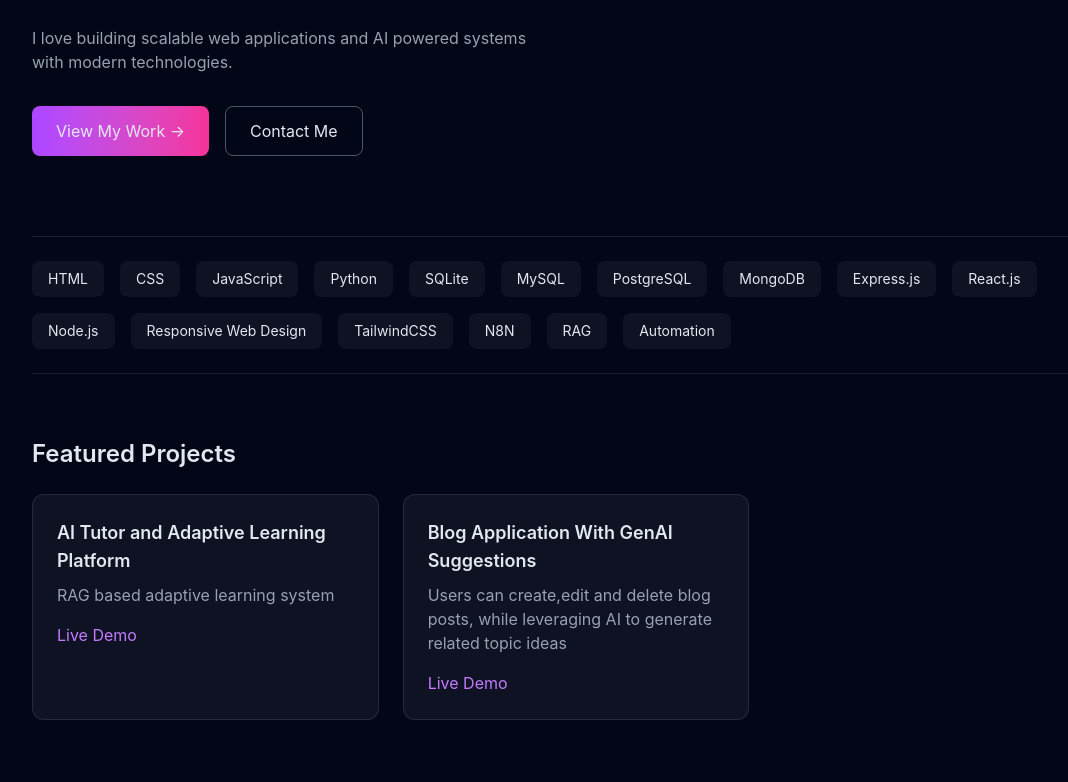
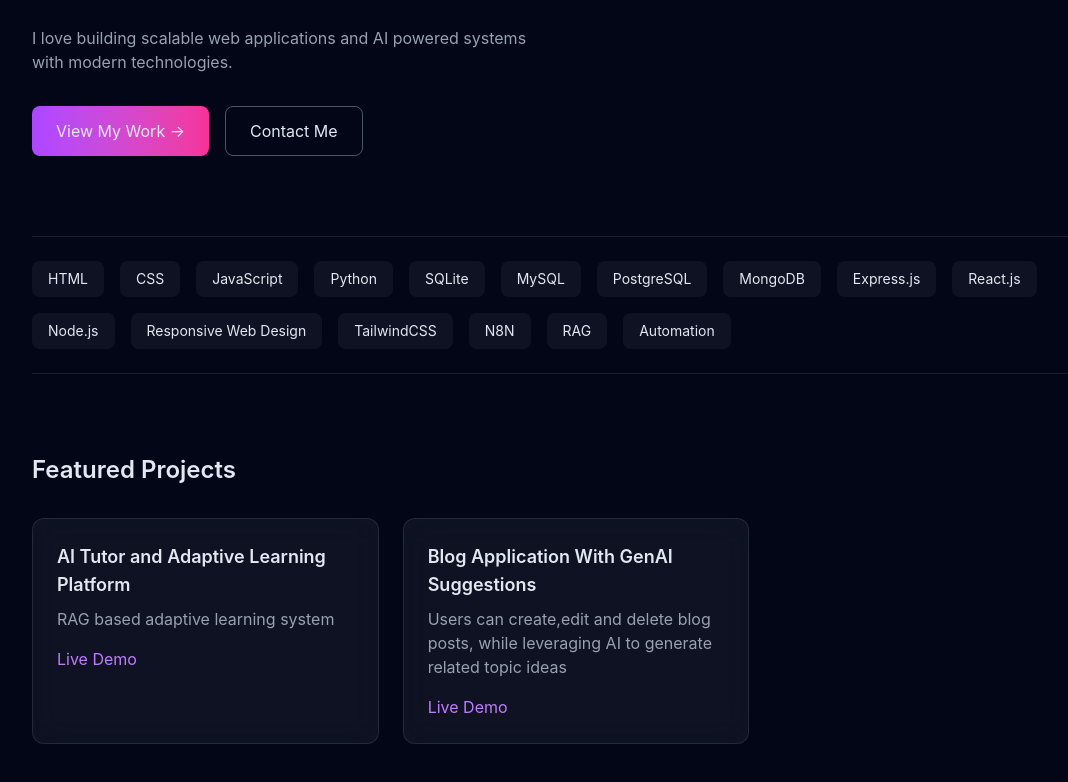
Before and after one commit to MMALLIKARJUN2312/My_Portfolio, a React (Vite) app in the folder frontend/: page / in a window 1280 px wide. Shown: the part 667-1449 px from the top of the page, without its empty margins (64-1132 px from the left). Built offline with nearby package versions, Linux system fonts and the light colour scheme.

Commit message:
feat(frontend): improve project cards with hover animations and glass UI styling

```diff
--- a/frontend/src/components/sections/Projects.tsx
+++ b/frontend/src/components/sections/Projects.tsx
@@ -1,3 +1,6 @@
+import {motion} from 'framer-motion';
+
+export default function Projects() {
     const projects = [
         {
             title : "AI Tutor and Adaptive Learning Platform",
@@ -9,19 +12,20 @@ const projects = [
         }
     ]
 
-export default function Projects() {
     return (
-        <section className="py-16">
-            <h2 className="text-2xl font-semibold mb-6">Featured Projects</h2>
+        <section className="py-20">
+            <h2 className="text-2xl font-semibold mb-8">Featured Projects</h2>
 
             <div className="grid md:grid-cols-2 lg:grid-cols-3 gap-6">
                 {
                     projects.map((project, index) => (
-                        <div key = {index} className="bg-white/5 p-6 rounded-xl border border-white/10">
+                        <motion.div key = {index}
+                            whileHover={{scale : 1.05}}
+                            className="bg-white/5 backdrop-blur-lg border border-white/10 p-6 rounded-xl hover:shadow-purple-500/20 hover:shadow-lg transition">
                             <h3 className="text-lg font-semibold">{project.title}</h3>
                             <p className="text-gray-400 mt-2">{project.desc}</p>
-                            <button className="mt-4 text-purple-400">Live Demo</button>
-                        </div>
+                            <button className="mt-4 text-purple-400 hover:underline">Live Demo</button>
+                        </motion.div>
                     ))
                 }
             </div>
```
Lines whose indentation alone changed are shown as unchanged.
